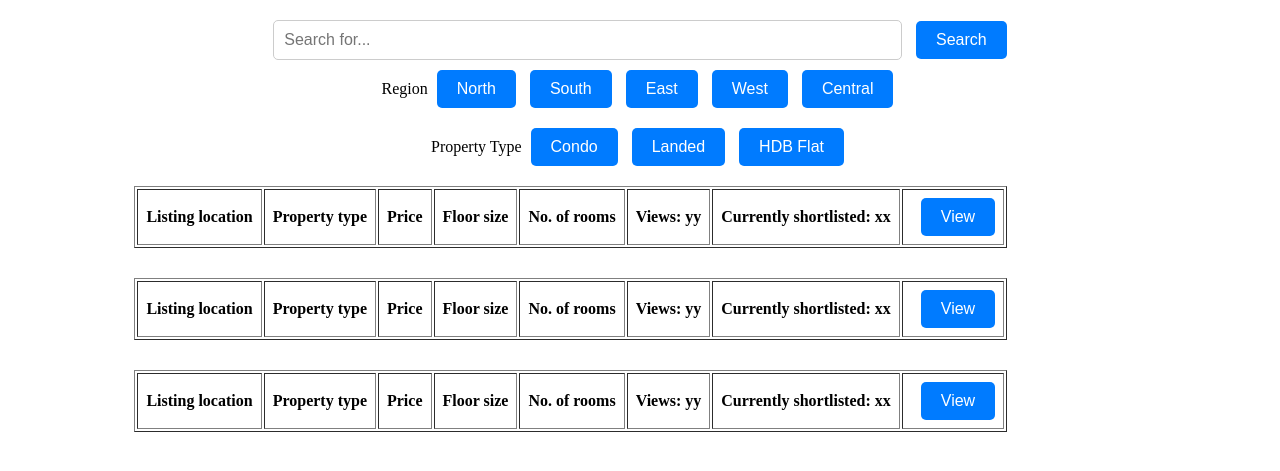
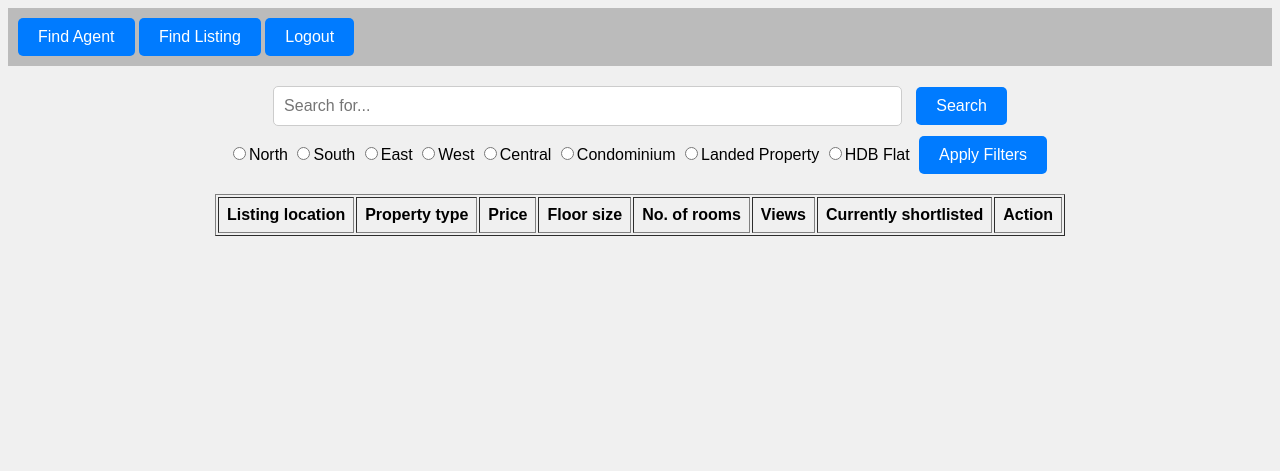
Before and after one commit to affcue/314-HDGuaranteed, a PHP site: page /searchListing.php in a window 1280 px wide. Shown: the top 471 px of the page. Run offline with PHP 8.4, Linux system fonts and the light colour scheme; lists and menus that the app fills with data are empty.

Commit message:
updated view (not bce yet)
wanted to make sure the functions work before converting to bce

```diff
--- /dev/null
+++ b/Boundary/ra/header.php
@@ -0,0 +1,22 @@
+<!DOCTYPE html>
+<html lang="en">
+<style>
+    .header {
+        background-color: #bbb;
+        color: #333;
+        padding: 10px;
+        display: flex;
+        justify-content: space-between;
+        align-items: center;
+    }
+</style>
+<body>
+<div class="header">
+    <div class="buttons">
+        <button onclick="window.location.href='searchAgent.php'">Find Agent</button>
+        <button onclick="window.location.href='searchListing.php'">Find Listing</button>
+        <button onclick="window.location.href='logout.php'">Logout</button>
+    </div>
+</div>
+</body>
+</html>
--- a/Boundary/ra/searchListing.php
+++ b/Boundary/ra/searchListing.php
@@ -1,3 +1,7 @@
+<?php
+include 'header.php'
+?>
+
 <!DOCTYPE html>
 <html lang="en">
 <head>
@@ -5,6 +9,10 @@
     <meta name="viewport" content="width=device-width, initial-scale=1.0">
     <title>Property Search</title>
     <style>
+        body {
+            font-family: Arial, sans-serif;
+            background-color: #f0f0f0;
+        }
         .container {
             margin: 20px auto;
             width: 80%;
@@ -42,7 +50,6 @@
             margin-bottom: 20px;
             text-align: left;
         }
-
         .listing-info th, .listing-info td {
             padding: 8px;
             text-align: left;
@@ -50,68 +57,119 @@
         .listing-info button {
             margin-left: 10px;
         }
+        table {
+            margin: 0 auto; /* Center-align the table */
+        }
     </style>
 </head>
 <body>
     <div class="container">
         <div class="input-group">
-            <input type="text" placeholder="Search for...">
-            <button type="button">Search</button>
+            <form method="POST" action="">
+                <input type="text" name="search" placeholder="Search for...">
+                <button type="submit" name="submit">Search</button>
+            </form>
         </div>
         <div class="button-group">
-            Region
-            <button type="button">North</button>
-            <button type="button">South</button>
-            <button type="button">East</button>
-            <button type="button">West</button>
-            <button type="button">Central</button>
-        </div>
-        <div class="button-group">
-            Property Type
-            <button type="button">Condo</button>
-            <button type="button">Landed</button>
-            <button type="button">HDB Flat</button>
+            <form method="POST" action="">
+                <input type="radio" name="region" value="north">North
+                <input type="radio" name="region" value="south">South
+                <input type="radio" name="region" value="east">East
+                <input type="radio" name="region" value="west">West
+                <input type="radio" name="region" value="central">Central
+                <input type="radio" name="property_type" value="Condominium">Condominium
+                <input type="radio" name="property_type" value="Landed Property">Landed Property
+                <input type="radio" name="property_type" value="HDB Flat">HDB Flat
+                <button type="submit">Apply Filters</button>
+            </form>
         </div>
         <div class="listing-info">
-            <table border = 1>
+            <table border="1">
                 <tr>
                     <th>Listing location</th>
                     <th>Property type</th>
                     <th>Price</th>
                     <th>Floor size</th>
                     <th>No. of rooms</th>
-                    <th>Views: yy</th>
-                    <th>Currently shortlisted: xx</th>
-                    <th><button type="button">View</button></th>
+                    <th>Views</th>
+                    <th>Currently shortlisted</th>
+                    <th>Action</th>
                 </tr>
-            </table>
-        </div>
-        <div class="listing-info">
-            <table border = 1>
-                <tr>
-                    <th>Listing location</th>
-                    <th>Property type</th>
-                    <th>Price</th>
-                    <th>Floor size</th>
-                    <th>No. of rooms</th>
-                    <th>Views: yy</th>
-                    <th>Currently shortlisted: xx</th>
-                    <th><button type="button">View</button></th>
-                </tr>
-            </table>
-        </div>
-        <div class="listing-info">
-            <table border = 1>
-                <tr>
-                    <th>Listing location</th>
-                    <th>Property type</th>
-                    <th>Price</th>
-                    <th>Floor size</th>
-                    <th>No. of rooms</th>
-                    <th>Views: yy</th>
-                    <th>Currently shortlisted: xx</th>
-                    <th><button type="button">View</button></th>
-                </tr>
+                <?php
+                $db_server = "localhost";
+                $db_user = "root";
+                $db_pass = ""; // Update this with your database password
+                $db_name = "314hdguaranteed";
+                $conn = "";
+
+                try {
+                    $conn = new mysqli($db_server, $db_user, $db_pass, $db_name);
+                    if ($conn->connect_error) {
+                        die("Connection failed: " . $conn->connect_error);
+                    }
+                } catch(mysqli_sql_exception $e) {
+                    echo "You are not connected";
+                }
+
+                // Function to execute the search query
+                function searchListings($conn, $searchTerm, $region = null, $propertyType = null) {
+                    $sql = "SELECT * FROM listing WHERE 1=1"; // Start with a true condition
+                    if ($searchTerm) {
+                        $sql .= " AND (location LIKE '%$searchTerm%' OR type LIKE '%$searchTerm%')";
+                    }
+                    if ($region) {
+                        $sql .= " AND region = '$region'";
+                    }
+                    if ($propertyType) {
+                        $sql .= " AND type = '$propertyType'";
+                    }
+                    $result = $conn->query($sql);
+
+                    if ($result->num_rows > 0) {
+                        // Output data of each row within the table
+                        while($row = $result->fetch_assoc()) {
+                            echo "<tr>
+                                    <td>" . $row["location"] . "</td>
+                                    <td>" . $row["type"] . "</td>
+                                    <td>$" . number_format($row["price"]) . "</td>
+                                    <td>" . $row["size"] . " sqf</td>
+                                    <td>" . $row["rooms"] . "</td>
+                                    <td>" . $row["views"] . "</td>
+                                    <td>" . $row["shortlists"] . "</td>
+                                    <td><a href='viewlisting.php?id=" . $row["listing_id"] . "'>View</a></td>
+                                </tr>";
+                        }
+                    } else {
+                        // If no results found, display a message in a single row
+                        echo "<tr><td colspan='8'>0 results found</td></tr>";
+                    }
+                }
+
+                // Perform search if form is submitted
+                if(isset($_POST['submit'])) {
+                    $search = $_POST['search'];
+                } else {
+                    $search = "";
+                }
+                if(isset($_POST['region'])) {
+                    $region = $_POST['region'];
+                } else {
+                    $region = "";
+                }
+                if(isset($_POST['property_type'])) {
+                    $propertyType = $_POST['property_type'];
+                } else {
+                    $propertyType = "";
+                }
+
+                // If search is performed, display search results
+                if(isset($_POST['submit']) || isset($_POST['region']) || isset($_POST['property_type'])) {
+                    searchListings($conn, $search, $region, $propertyType);
+                }
+
+                // Close the database connection
+                $conn->close();
+                ?>
             </table>
         </div>
     </div>
```
Also changed, not shown: Boundary/ra/testListing.php (added, +42 -0 lines), Boundary/ra/viewListing.php (+62 -17 lines).
